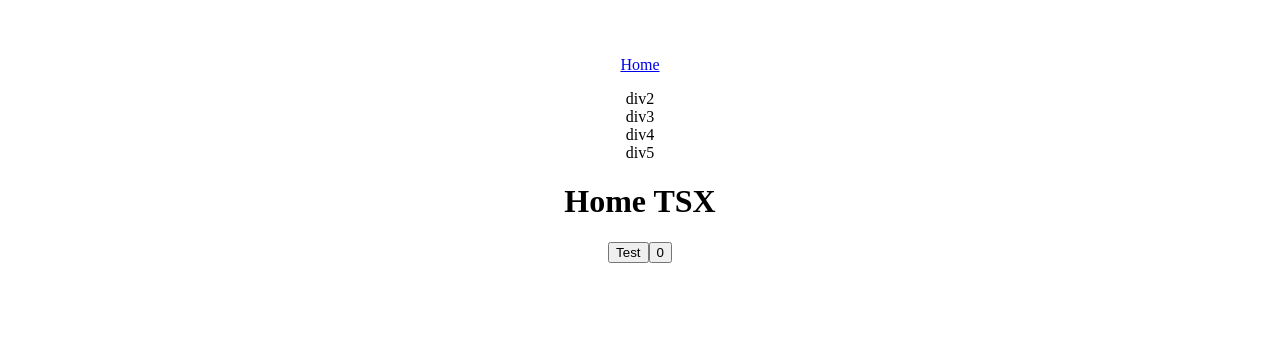
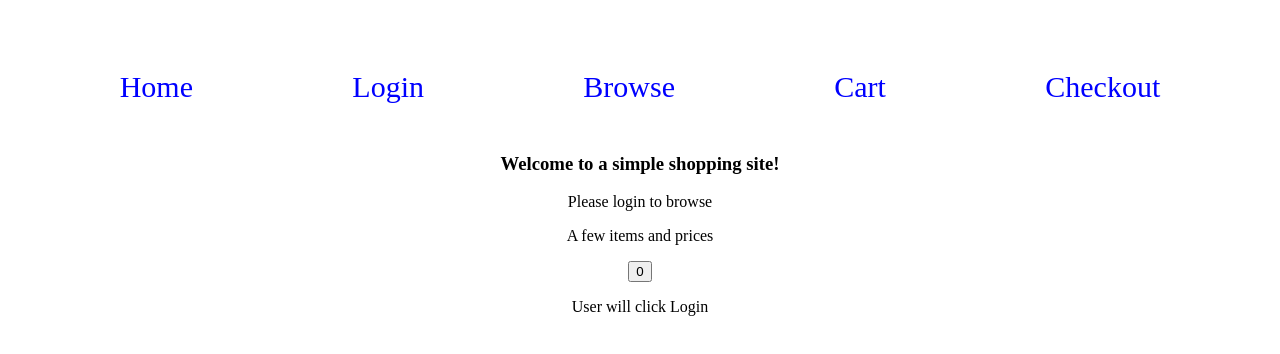
Before and after one commit to K-Kocak/Shopping-Site-in-TypeScript, a React app: page / in a window 1280 px wide. Shown: the top 354 px of the page. Built offline with nearby package versions, Linux system fonts and the light colour scheme; the HTML template or start-up script is replaced by a standard one.

Commit message:
Progress

```diff
--- a/src/backend/stores.tsx
+++ b/src/backend/stores.tsx
@@ -57,6 +57,30 @@ export const useValue = create<counterValue>()(
   )
 );
 
+export interface loginUser {
+  username: string;
+  password: string;
+
+  setUsername: (username: string) => void;
+  setPassword: (password: string) => void;
+}
+
+// eslint-disable-next-line react-refresh/only-export-components
+export const userLogin = create<loginUser>()(
+  persist(
+    (set): loginUser => ({
+      username: "",
+      password: "",
+
+      setUsername: (username: string) => set({ username }),
+      setPassword: (password: string) => set({ password }),
+    }),
+    {
+      name: "user-login-state"
+    }
+  )
+)
+
 // eslint-disable-next-line @typescript-eslint/no-explicit-any
 export const WithStore = (Component: any, primary: any) => (props: any) => {
   const primaryStore = primary();
--- a/src/constants.ts
+++ b/src/constants.ts
@@ -1,4 +1,7 @@
 export const contentRoutes = {
     HOME: "/",
-    PAGETWO: "/pagetwo",
+    LOGIN: "/login",
+    BROWSE: "/browse",
+    CART: "/cart",
+    CHECKOUT: "/checkout"
 }
--- /dev/null
+++ b/src/css/layout/Navbar.scss
@@ -0,0 +1,10 @@
+.Navbar {
+    display: flex;
+    flex-direction: row;
+    justify-content: space-around;
+
+    .NavDiv {
+        font-size: 30px;
+        color: blue;
+    }
+}
--- a/src/ui/App.tsx
+++ b/src/ui/App.tsx
@@ -7,6 +7,7 @@ import WithStore, { useValue } from '@backend/stores';
 import '@css/App.scss';
 
 import MainView from '@ui/layout/MainView';
+import Navbar from '@ui/layout/Navbar';
 
 interface IProps {
 
@@ -23,6 +24,7 @@ class App extends React.Component<IProps, never> {
     return (
       <div className={"App"}
       onContextMenu={(e) => e.preventDefault()}>
+        <Navbar />
         <MainView />
       </div>
     )
--- a/src/ui/layout/MainView.tsx
+++ b/src/ui/layout/MainView.tsx
@@ -5,8 +5,10 @@ import { Routes, Route } from "react-router-dom";
 import { contentRoutes } from '@app/constants';
 
 import Home from '@ui/pages/Home';
-import TestPage from '../pages/TestPage';
-import Navbar from './Navbar';
+import Login from '@ui/pages/Login';
+import Store from '@ui/pages/Store';
+import Cart from '@ui/pages/Cart';
+import Checkout from '@ui/pages/Checkout';
 
 class MainView extends React.Component<any> {
     constructor(props: any) {
@@ -18,10 +20,12 @@ class MainView extends React.Component<any> {
     render() {
         return (
             <div>
-                <Navbar />
                 <Routes>
                     <Route path={contentRoutes.HOME} element={<Home />} />
-                    <Route path={contentRoutes.PAGETWO} element={<TestPage />} />
+                    <Route path={contentRoutes.LOGIN} element={<Login />} />
+                    <Route path={contentRoutes.BROWSE} element={<Store />} />
+                    <Route path={contentRoutes.CART} element={<Cart />} />
+                    <Route path={contentRoutes.CHECKOUT} element={<Checkout />} />
                 </Routes>
             </div>
         )
--- a/src/ui/layout/Navbar.tsx
+++ b/src/ui/layout/Navbar.tsx
@@ -1,5 +1,7 @@
 import React from 'react'
 import { Link } from 'react-router-dom';
+
+import '@css/layout/Navbar.scss';
 
 import { contentRoutes } from '@app/constants';
 
@@ -15,11 +17,31 @@ class Navbar extends React.Component<any>{
     render(){
         return(
             <div className={"Navbar"}>
-                <Link to={contentRoutes.HOME}><div><p>Home</p></div></Link>
-                <div>div2</div>
-                <div>div3</div>
-                <div>div4</div>
-                <div>div5</div>
+                <Link to={contentRoutes.HOME} style={{textDecoration: "none"}}>
+                    <div className={"NavDiv"}>
+                        <p>Home</p>
+                    </div>
+                </Link>
+                <Link to={contentRoutes.LOGIN} style={{textDecoration: "none"}}>
+                    <div className={"NavDiv"}>
+                        <p>Login</p>
+                    </div>
+                </Link>
+                <Link to={contentRoutes.BROWSE} style={{textDecoration: "none"}}>
+                    <div className={"NavDiv"}>
+                        <p>Browse</p>
+                    </div>
+                </Link>
+                <Link to={contentRoutes.CART} style={{textDecoration: "none"}}>
+                    <div className={"NavDiv"}>
+                        <p>Cart</p>
+                    </div>
+                </Link>
+                <Link to={contentRoutes.CHECKOUT} style={{textDecoration: "none"}}>
+                    <div className={"NavDiv"}>
+                        <p>Checkout</p>
+                    </div>
+                </Link>
             </div>
         )
     }
--- /dev/null
+++ b/src/ui/pages/Cart.tsx
@@ -0,0 +1,13 @@
+import React from 'react';
+
+class Cart extends React.Component<any> {
+    render() {
+        return(
+            <div>
+                Cart Page
+            </div>
+        )
+    }
+}
+
+export default Cart;
--- /dev/null
+++ b/src/ui/pages/Checkout.tsx
@@ -0,0 +1,13 @@
+import React from 'react';
+
+class Checkout extends React.Component<any> {
+    render() {
+        return(
+            <div>
+                Checkout Page
+            </div>
+        )
+    }
+}
+
+export default Checkout;
--- a/src/ui/pages/Home.tsx
+++ b/src/ui/pages/Home.tsx
@@ -2,6 +2,7 @@ import React from 'react';
 import { Link } from 'react-router-dom';
 
 import WithStore, { counterValue, useValue } from '@app/backend/stores';
+
 import { contentRoutes } from '@app/constants';
 
 interface IProps {
@@ -22,10 +23,15 @@ class Home extends React.Component<IProps, never> {
 
         return(
             <div>
-                <h1>Home TSX</h1>
-                <Link to={contentRoutes.PAGETWO}><button>Test</button></Link>
-                <button onClick={this.incrementValue}>{this.props.pStore.value}</button>
-
+                <h3>
+                    Welcome to a simple shopping site!
+                </h3>
+                <p>Please login to browse</p>
+                <p>A few items and prices</p>
+                <button onClick={this.incrementValue}>
+                    {this.props.pStore.value}
+                </button>
+                <p>User will click Login</p>
             </div>
         )
     }
--- a/src/ui/pages/TestPage.tsx
+++ b/src/ui/pages/Login.tsx
@@ -18,11 +18,28 @@ class Home extends React.Component<IProps, never> {
         this.props.pStore.setValue(currentState - 1);
     }
 
+    submitForm = () => {
+
+    }
+
     render() {
         return(
             <div>
-                <Link to={contentRoutes.HOME}>Hey</Link>
-                <h1>PAGETWO TSX</h1>
+                <div>
+                    <form onSubmit={this.submitForm}>
+                        <div>
+                            <span>Username: </span>
+                            <input type="text" placeholder='Enter your username...'>
+                            </input>
+                        </div>
+                        <div>
+                        <span>Password: </span>
+                            <input type="password" placeholder='Enter your username...'>
+                            </input>
+                        </div>
+                        <button type="submit">Login</button>
+                    </form>
+                </div>
                 <button onClick={this.decrementValue}>{this.props.pStore.value}</button>
             </div>
         )
--- /dev/null
+++ b/src/ui/pages/Store.tsx
@@ -0,0 +1,13 @@
+import React from 'react';
+
+class Store extends React.Component<any> {
+    render() {
+        return(
+            <div>
+                Store page
+            </div>
+        )
+    }
+}
+
+export default Store;
```
